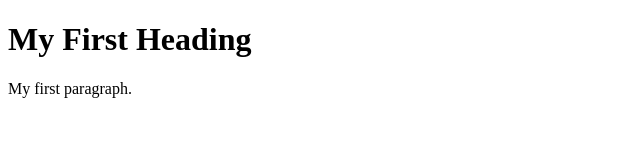
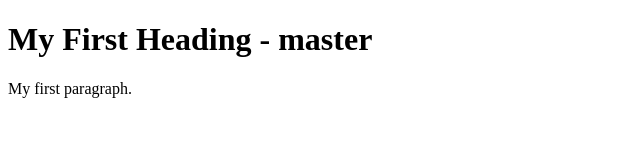
Before and after one commit to abhishekdgeek/testing, a plain HTML site: page index.html in a window 1280 px wide. Shown: the whole page, without its empty margins (0-640 px from the left). Drawn offline with Linux system fonts and the light colour scheme.

Commit message:
Updated master.

```diff
--- a/index.html
+++ b/index.html
@@ -2,7 +2,8 @@
 <html>
 <body>
 
-<h1>My First Heading</h1>
+<h1>My First Heading - master
+</h1>
 <p>My first paragraph.</p>
 
 </body>
```
